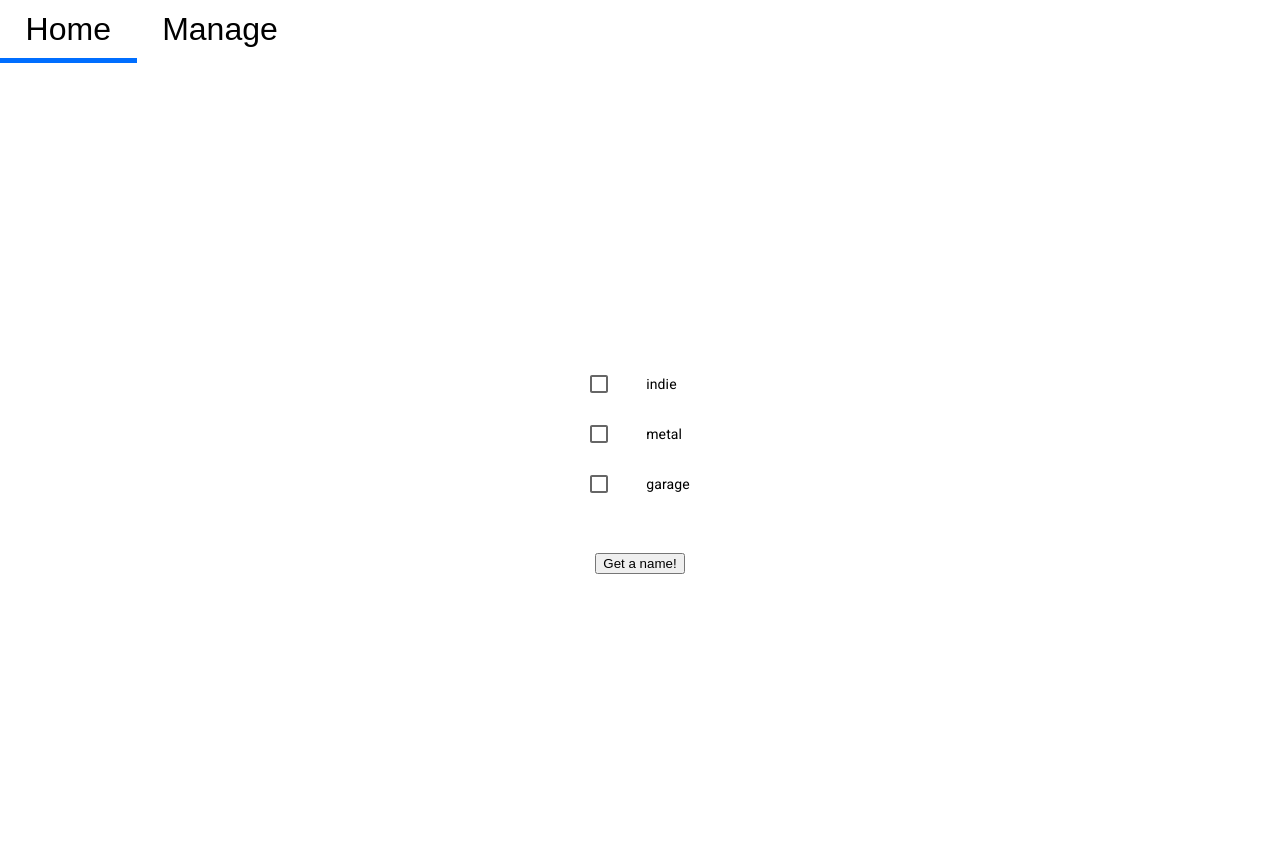
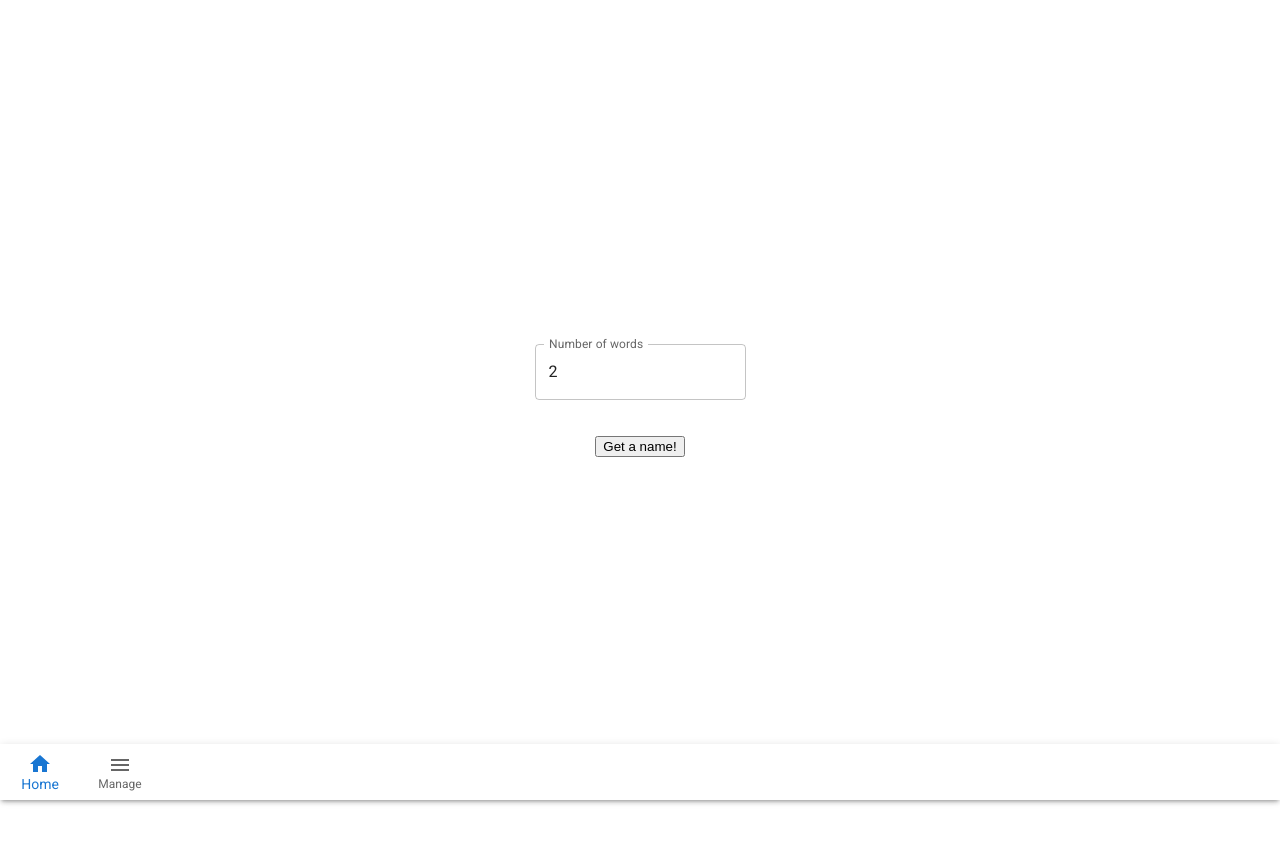
Before and after one commit to willimsbw/band-name-site, a React app in the folder band-name-site/: page / in a window 1280 px wide. Shown: the top 844 px of the page. After the commit the page ends 800 px from the top, so only its background shows below. Built offline with nearby package versions, Linux system fonts and the light colour scheme.

Commit message:
fleshed out remaining frontend items

```diff
--- a/band-name-site/src/AddWordsForm.js
+++ b/band-name-site/src/AddWordsForm.js
@@ -2,7 +2,6 @@ import React from 'react';
 import Box from '@mui/material/Box';
 import TextField from '@mui/material/TextField';
 import LoadingButton from '@mui/lab/LoadingButton';
-import SaveIcon from '@mui/icons-material/Save';
 import AddIcon from '@mui/icons-material/Add';
 import './AddWordsForm.css';
 
--- a/band-name-site/src/App.js
+++ b/band-name-site/src/App.js
@@ -42,14 +42,12 @@ class App extends React.Component {
 
     return (
       <div className="App">
-        <header>
+          {body}
           <NavBar
             onHomeClick={this.toggleHomePage}
             onManageClick={this.toggleManagePage}
             showManage={this.state.showManage}
           />
-        </header>
-        {body}
       </div>
     );
   }
--- a/band-name-site/src/Button.js
+++ b/band-name-site/src/Button.js
@@ -7,6 +7,8 @@ class Button extends React.Component {
     }
 }
 
+Button.defaultProps = {text: "button"};
+
 Button.propTypes = {
     onClick: PropTypes.func.isRequired,
     text: PropTypes.string
--- a/band-name-site/src/ManageWordsPage.js
+++ b/band-name-site/src/ManageWordsPage.js
@@ -2,12 +2,21 @@ import React from 'react';
 import ManageWordsTable from "./ManageWordsTable";
 import AddWordsForm from './AddWordsForm';
 
+const words = [
+    {id: 1, word: "Test1", firstAble: false, secondAble: true},
+    {id: 2, word: "Test2", firstAble: false, secondAble: true},
+    {id: 3, word: "Test3", firstAble: false, secondAble: true},
+    {id: 4, word: "Test4", firstAble: false, secondAble: true},
+    {id: 5, word: "Test5", firstAble: true, secondAble: true},
+];
+
 class ManageWordsPage extends React.Component {
+
     render() {
         return (
             <div className="manage-words-page">
                 <AddWordsForm />
-                <ManageWordsTable />
+                <ManageWordsTable words={words} />
             </div>
         );
     }
--- a/band-name-site/src/ManageWordsTable.js
+++ b/band-name-site/src/ManageWordsTable.js
@@ -3,17 +3,9 @@ import DeleteIcon from "@mui/icons-material/DeleteOutline"
 import "./ManageWordsTable.css";
 import React from 'react';
 
-const gridRowsProp = [
-  {id: 1, word: "Test1", firstAble: false, secondAble: true, categories: "metal, indie"},
-  {id: 2, word: "Test2", firstAble: false, secondAble: true, categories: "metal, indie"},
-  {id: 3, word: "Test3", firstAble: false, secondAble: true, categories: "metal, indie"},
-  {id: 4, word: "Test4", firstAble: false, secondAble: true, categories: "metal, indie"},
-  {id: 5, word: "Test5", firstAble: true, secondAble: true, categories: "metal, indie"},
-]
-
-export default function Table() {
+export default function Table(props) {
   const [editRowsModel, setEditRowsModel] = React.useState({});
-  const [rows, setRows] = React.useState(gridRowsProp)
+  const [rows, setRows] = React.useState(props.words);
 
 
   const handleDelete = React.useCallback(
@@ -26,11 +18,10 @@ export default function Table() {
 
   const columns = React.useMemo(
     () => [
-    {field: 'word', headerName: 'Word', flex: 0.2, type: 'string', editable: true},
-    {field: 'categories', headerName: 'Categories', flex: 0.4, type: 'string', editable: true},
-    {field: 'firstAble', headerName: 'Can be first', flex: 0.2, type: 'boolean', editable: true},
-    {field: 'secondAble', headerName: 'Can be second', flex: 0.2, type: 'boolean', editable: true},
-    {field: 'actions', type: 'actions', width: 80, getActions: (params) => [
+    {field: 'word', headerName: 'Word', flex: 0.3, type: 'string', editable: true},
+    {field: 'firstAble', headerName: 'Can be first', flex: 0.3, type: 'boolean', editable: true},
+    {field: 'secondAble', headerName: 'Can be second', flex: 0.3, type: 'boolean', editable: true},
+    {field: 'actions', type: 'actions', flex: .1, getActions: (params) => [
       <GridActionsCellItem icon={<DeleteIcon />} label="Delete" onClick={handleDelete(params.id)} />
     ]}
   ], [handleDelete])
--- a/band-name-site/src/NameDisplayObject.js
+++ b/band-name-site/src/NameDisplayObject.js
@@ -8,40 +8,24 @@ class NameDisplayObject extends React.Component {
         super(props);
         this.state = {
             name: "",
-            checked: []
+            numberOfWords: 2
          }
         this.renderName = this.renderName.bind(this);
-        this.handleToggle = this.handleToggle.bind(this);
+        this.setNumberOfWords = this.setNumberOfWords.bind(this);
     }
 
     renderName() {
-        this.setState({name: "test"});
+        this.setState({name: "test ".repeat(this.state.numberOfWords)});
     }
 
-    handleToggle(value) {
-        console.log("Trying to toggle " + value.toString);
-        // Get the index of the item in the array of checked stuff
-        const currentIndex = this.state.checked.indexOf(value);
-        // Copy existing list of checked stuff
-        const newChecked = [...this.state.checked];
-
-        // If item is not already in list
-        if (currentIndex === -1) {
-            // It got checked -- add it to the list
-            newChecked.push(value);
-        } else {
-            // It was unchecked -- remove it from the list
-            newChecked.splice(currentIndex, 1);
-        }
-
-        // Set the checked list to our modified list
-        this.setState({checked: newChecked});
-    };
+    setNumberOfWords(e) {
+        this.setState({numberOfWords: e.target.value})
+    }
 
     render() {
         return (
             <div className="nameDisplayObject">
-                <NameDisplayOptions onClick={this.handleToggle} checked={this.state.checked} listOptions={["indie", "metal", "garage"]} />
+                <NameDisplayOptions onChange={this.setNumberOfWords} default={this.state.numberOfWords}/>
                 <NameDisplay name={this.state.name} className="band-name" />
                 <Button onClick={this.renderName} text="Get a name!" className="submit-button" />
             </div>
--- a/band-name-site/src/NameDisplayOptions.js
+++ b/band-name-site/src/NameDisplayOptions.js
@@ -1,35 +1,18 @@
 import React, { Component } from 'react';
-import List from '@mui/material/List';
-import ListItem from '@mui/material/ListItem';
-import ListItemButton from '@mui/material/ListItemButton';
-import ListItemIcon from '@mui/material/ListItemIcon';
-import ListItemText from '@mui/material/ListItemText';
-import Checkbox from '@mui/material/Checkbox';
-
+import TextField from '@mui/material/TextField';
 
 export default function NameDisplayOptions(props) {
 
     return (
-        <List>
-            {props.listOptions.map((value) => {
-                return (
-                    <ListItem
-                        key={value}
-                        disablePadding
-                    >
-                        <ListItemButton role={undefined} onClick={() => props.onClick(value)} dense>
-                            <ListItemIcon>
-                                <Checkbox
-                                    edge="start"
-                                    checked={props.checked.indexOf(value) !== -1}
-                                    tabIndex={-1}
-                                />
-                            </ListItemIcon>
-                            <ListItemText id={value} primary={value} />
-                        </ListItemButton>
-                    </ListItem>
-                );
-            })}
-        </List>
+        <TextField
+          id="number-of-words"
+          label="Number of words"
+          type="number"
+          defaultValue={props.default}
+          InputLabelProps={{
+            shrink: true,
+          }}
+          onChange={props.onChange}
+        />
     );
 }
--- a/band-name-site/src/NavBar.css
+++ b/band-name-site/src/NavBar.css
@@ -1,28 +1,7 @@
-.header-row {
+.nav-row {
     display: flex;
     flex-direction: row;
     background-color: rgb(255, 255, 255);
     width: 100%;
     font-size: 1vw;
 }
-
-.header-entry {
-    align-self: stretch;
-    display: flex;
-    font-size: 2rem;
-    line-height: 1;
-    text-align: center;
-    color: #000000;
-    text-decoration: none;
-    padding: 1vw 2vw 1vw 2vw;
-    margin: 0px 0px 0px 0px;
-}
-
-.active {
-    border-bottom: 5px solid rgb(0, 110, 255);
-}
-
-.header-entry:hover {
-    border-bottom: 5px solid rgb(0, 110, 255);
-    cursor: pointer;
-}
--- a/band-name-site/src/NavBar.js
+++ b/band-name-site/src/NavBar.js
@@ -1,20 +1,41 @@
 import './NavBar.css';
 import React from 'react';
 import PropTypes from "prop-types";
+import Box from '@mui/material/Box';
+import BottomNavigation from '@mui/material/BottomNavigation';
+import BottomNavigationAction from '@mui/material/BottomNavigationAction';
+import HomeIcon from '@mui/icons-material/Home';
+import Paper from '@mui/material/Paper';
+import MenuIcon from '@mui/icons-material/Menu';
 
 class NavBar extends React.Component {
+    constructor(props) {
+      super(props);
+      this.state = {selectedValue: 0}
+      this.setValue = this.setValue.bind(this);
+    }
+
+    setValue(value) {
+      this.setState({selectedValue: value});
+    }
+
     render() {
       return (
-        <div class="header-row">
-          <div onClick={this.props.onHomeClick} className={this.props.showManage ? "header-entry" : "header-entry active"}>
-            Home
-          </div>
-          <div onClick={this.props.onManageClick} className={this.props.showManage ? "header-entry active" : "header-entry"}>
-            Manage
-          </div>
-        </div>
-      );
-    }
+        <Paper className="nav-row-container" sx={{ position: 'fixed', bottom: 0, left: 0, right: 0 }} elevation={3}>
+          <Box className="nav-row">
+            <BottomNavigation
+              showLabels
+              value={this.state.selectedValue}
+              onChange={(event, newValue) => {
+                this.setValue(newValue);
+              }}
+            >
+              <BottomNavigationAction sx={{flex: .5}} label="Home" icon={<HomeIcon />} onClick={this.props.onHomeClick} />
+              <BottomNavigationAction sx={{flex: .5}} label="Manage" icon={<MenuIcon />} onClick={this.props.onManageClick} />
+            </BottomNavigation>
+          </Box>
+        </Paper>
+    );}
 }
 
 NavBar.propTypes = {
```
